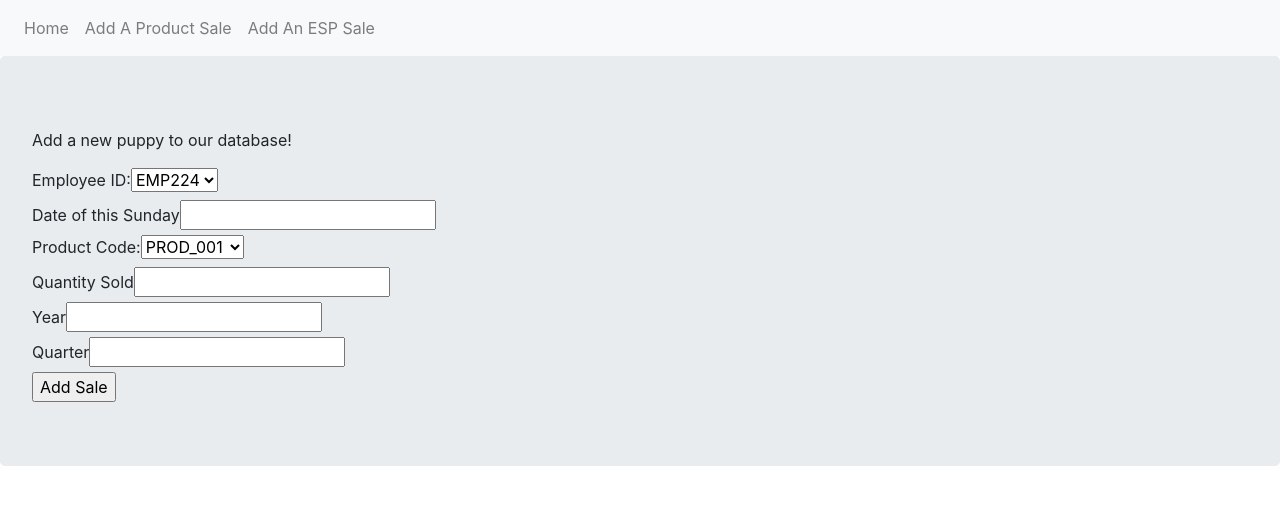
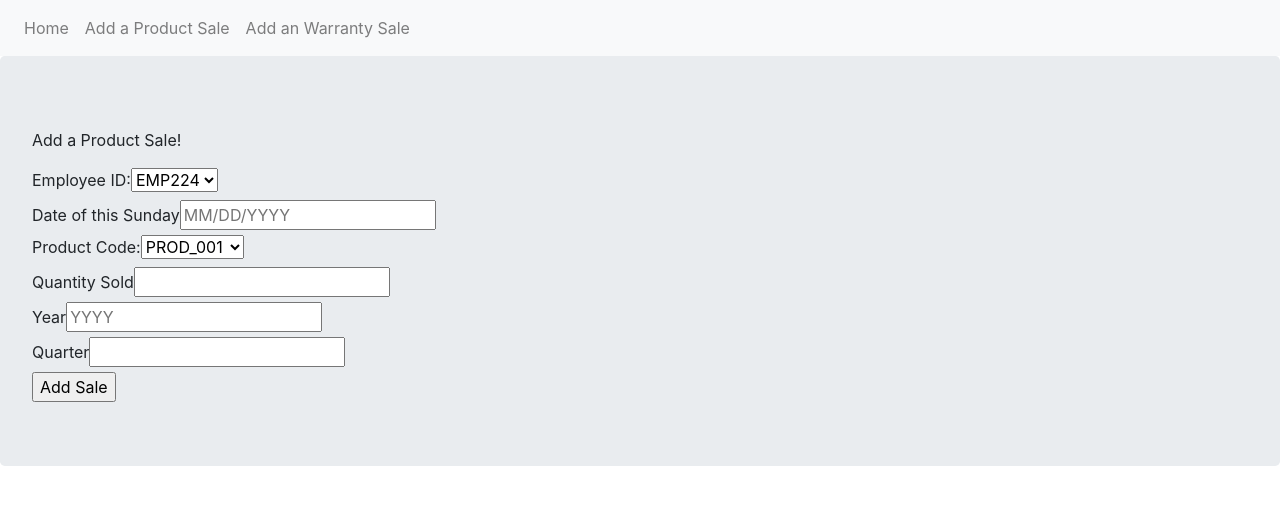
Before and after one commit to James-Hagerman/tek-hagerman-capstone1, a Flask app: page /prod_sales in a window 1280 px wide. Shown: the top 505 px of the page. Run offline with Flask 2, Linux system fonts and the light colour scheme; some libraries are stand-ins or nearby versions.

Commit message:
adds all files

```diff
--- a/hagerman_james_capstone1/batch_load.py
+++ b/hagerman_james_capstone1/batch_load.py
@@ -31,7 +31,7 @@ csv_prod_info.to_sql('prod_info', con = engine, if_exists = 'append', index = Fa
 
 # Batch loading the Extended Service Plan price table
 csv_esp_table = pd.read_csv('hagerman_james_capstone1\data\esp_price.csv')
-csv_esp_table.to_sql('esp_table', con = engine, if_exists = 'append', index = False)
+csv_esp_table.to_sql('esp_price', con = engine, if_exists = 'append', index = False)
 
 # Batch loading the employee table
 csv_employee = pd.read_csv('hagerman_james_capstone1\data\employee.csv')
--- a/hagerman_james_capstone1/templates/base.html
+++ b/hagerman_james_capstone1/templates/base.html
@@ -13,13 +13,14 @@
 
     <nav class="navbar navbar-expand-lg navbar-light bg-light">
 
-    <div class="navbar-nav">
-      <a class="nav-item nav-link" href="{{ url_for('index') }}">Home</a>
-      <a class="nav-item nav-link" href="{{ url_for('sales_prod') }}">Add A Product Sale</a>
-      <a class="nav-item nav-link" href="{{ url_for('sales_esp') }}">Add An ESP Sale</a>
-    </div>
+      <div class="navbar-nav">
+        <a class="nav-item nav-link" href="{{ url_for('index') }}">Home</a>
+        <a class="nav-item nav-link" href="{{ url_for('sales_prod') }}">Add a Product Sale</a>
+        <a class="nav-item nav-link" href="{{ url_for('sales_esp') }}">Add an Warranty Sale</a>
+      </div>
 
-</nav>
+  </nav>
+
 
     {% block content %}
 
--- a/hagerman_james_capstone1/templates/esp_sales.html
+++ b/hagerman_james_capstone1/templates/esp_sales.html
@@ -2,14 +2,14 @@
 {% block content %}
 <div class = 'jumbotron'>
     <h1></h1>
-    <p>Add a new puppy to our database!</p>
+    <p>Add a New ESP Sale!</p>
     <form method = 'POST'>
         {{form.hidden_tag()}}
         {{form.employee.label}}{{form.employee}}<br>
-        {{form.date.label}}{{form.date}}<br>
+        {{form.date.label}}{{form.date(placeholder = 'MM/DD/YYYY')}}<br>
         {{form.esp_code.label}}{{form.esp_code}}<br>
         {{form.quantity.label}}{{form.quantity}}<br>
-        {{form.year.label}}{{form.year}}<br>
+        {{form.year.label}}{{form.year(placeholder = 'YYYY')}}<br>
         {{form.submit()}}
     </form>
 </div>
--- a/hagerman_james_capstone1/templates/prod_sales.html
+++ b/hagerman_james_capstone1/templates/prod_sales.html
@@ -2,16 +2,17 @@
 {% block content %}
 <div class = 'jumbotron'>
     <h1></h1>
-    <p>Add a new puppy to our database!</p>
+    <p>Add a Product Sale!</p>
     <form method = 'POST'>
         {{form.hidden_tag()}}
         {{form.employee.label}}{{form.employee}}<br>
-        {{form.date.label}}{{form.date}}<br>
+        {{form.date.label}}{{form.date(placeholder = 'MM/DD/YYYY')}}<br>
         {{form.product.label}}{{form.product}}<br>
         {{form.quantity.label}}{{form.quantity}}<br>
-        {{form.year.label}}{{form.year}}<br>
+        {{form.year.label}}{{form.year(placeholder = 'YYYY')}}<br>
         {{form.quarter.label}}{{form.quarter}}<br>
         {{form.submit()}}
+
     </form>
 </div>
 {% endblock %}
```
Also changed, not shown: 1 other file.
